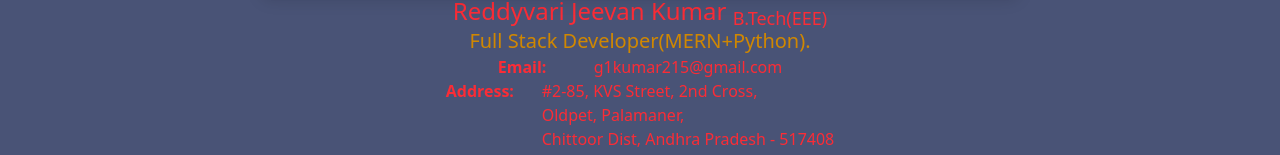
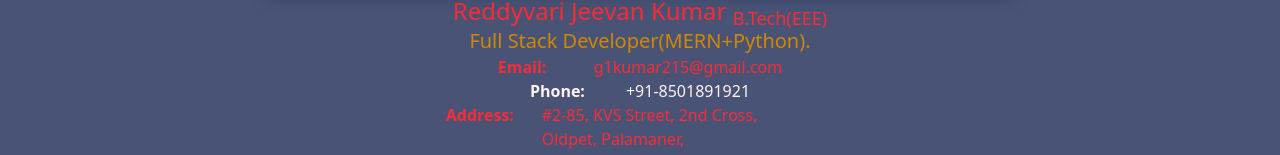
Before and after one commit to G1KUMAR-INDIA/Portfolio, a React (Vite) app: page / in a window 1280 px wide. Shown: the part 785-940 px from the top of the page. Built offline with nearby package versions, Linux system fonts and the light colour scheme.

Commit message:
Portfolio Home  Page Update

```diff
--- a/src/pages/Home.jsx
+++ b/src/pages/Home.jsx
@@ -62,6 +62,10 @@ const Home = () => {
             <span className="font-semibold w-24 text-red-500">Email:</span>
             <span className="text-red-500">g1kumar215@gmail.com</span>
           </div>
+          <div className="flex">
+            <span className="font-semibold w-24 text-red-50">Phone:</span>
+            <span className="text-red-50">+91-8501891921</span>
+          </div>
           <div className="flex items-start">
             <span className="font-semibold w-24 text-red-500">Address:</span>
             <span className="text-red-500">
```
